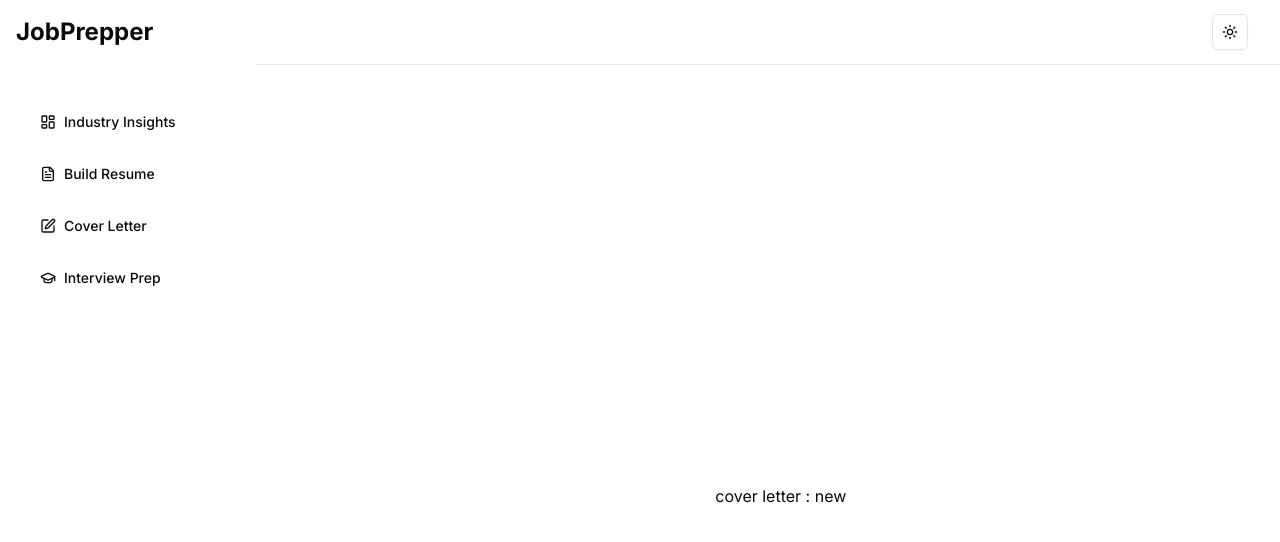
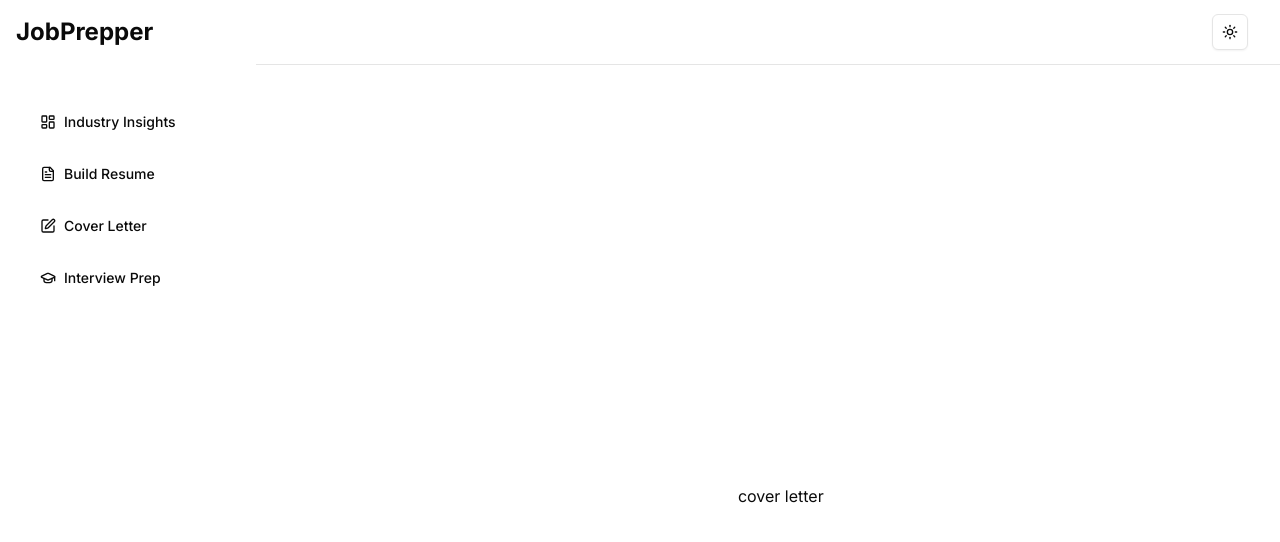
Before and after one commit to ravijat2026/JobPrepper, a Next.js app: page /ai-cover-letter/new in a window 1280 px wide. Shown: the top 542 px of the page. Built offline with nearby package versions, Linux system fonts and the light colour scheme; no server answers.

Commit message:
cover-letter

```diff
--- a/app/(main)/ai-cover-letter/[id]/page.tsx
+++ b/app/(main)/ai-cover-letter/[id]/page.tsx
@@ -1,14 +1,8 @@
 import React from 'react'
-interface Props {
-    params: {
-      id: string;
-    };
-  }
 
-const page = async ({params}:Props) => {
-    const { id } = await params;
+ const page = async () => {
   return (
-    <div className='flex h-screen justify-center items-center'>cover letter : {id}</div>
+    <div className='flex h-screen justify-center items-center'>cover letter</div>
   )
 }
 
```
